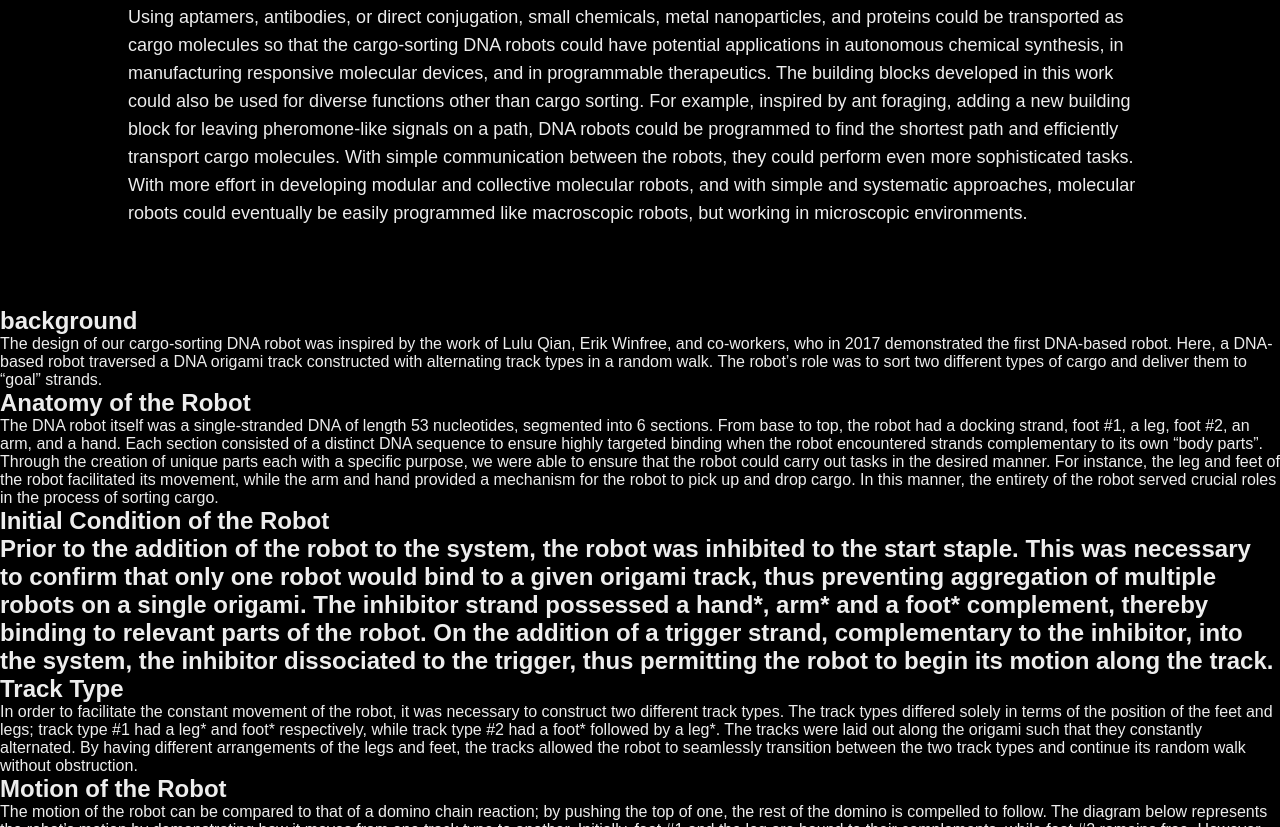
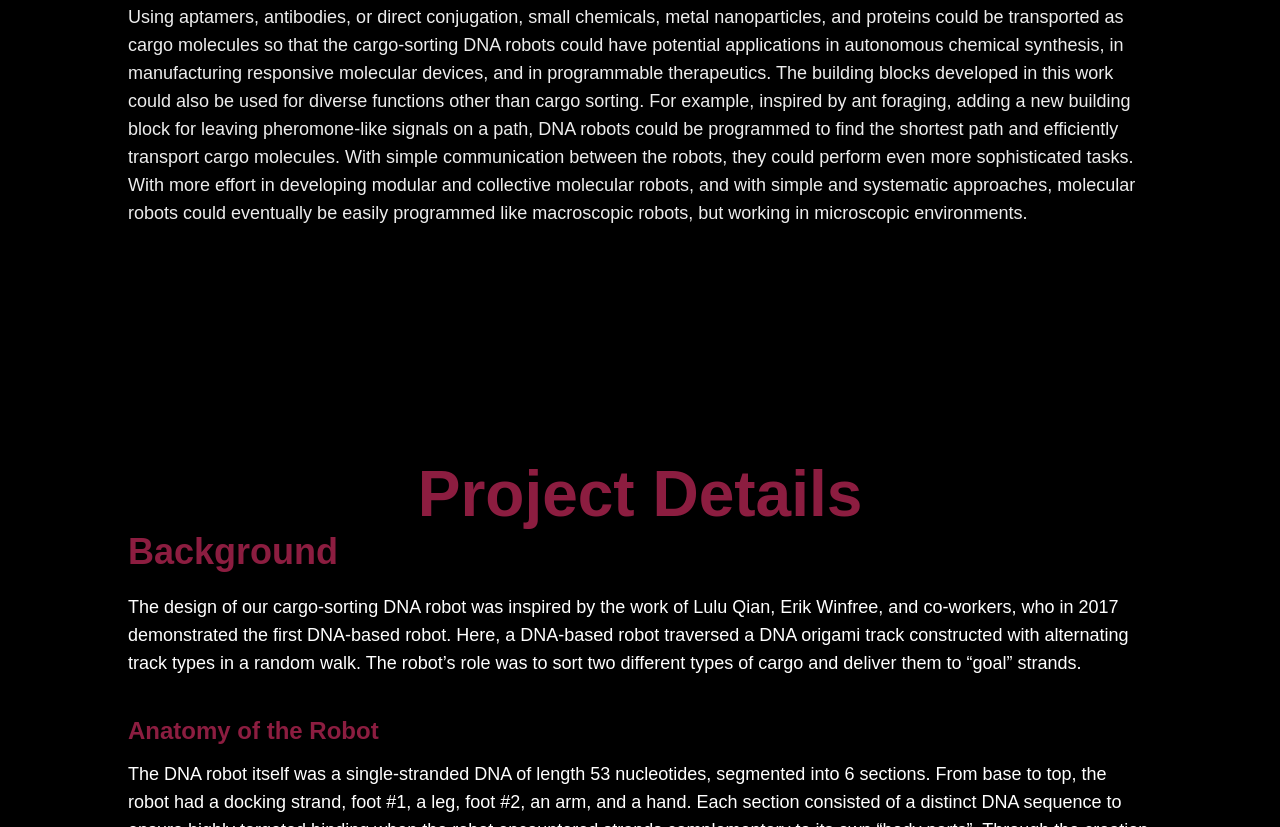
Before and after one commit to sbeeredd04/BIOMOD_CCB, a plain HTML site: page index.html in a window 1280 px wide. Shown: the part 1973-2800 px from the top of the page. Drawn offline with nearby package versions, Linux system fonts and the light colour scheme.

Commit message:
project details content

```diff
--- a/index.html
+++ b/index.html
@@ -18,7 +18,7 @@
 </head>
 <body>
     <header class="header">
-        <a href="#" class="logo">Cargo Code Breakers</a>
+        <a href="#" class="logo">Cargo <span>Code Breakers</span></a>
         <nav class="navbar">
             <a href="#home" class="active">Home</a>
             <a href="#intro" class="active">Introduction</a>
@@ -63,39 +63,44 @@
 
     <!-- section for project details-->
     <section class = "project">
-        <div class = "background">
-            <h2 class = "bgtitle">background</h2>
+        <!-- Title project in the center of the page-->
+        <div class = "project-title">
+            <h1>Project Details</h1>
+        </div>
+        <div class = "Background">
+            <h3>Background</h2>
             <p>
                 The design of our cargo-sorting DNA robot was inspired by the work of Lulu Qian, Erik Winfree, and co-workers, who in 2017 demonstrated the first DNA-based robot. Here, a DNA-based robot traversed a DNA origami track constructed with alternating track types in a random walk. The robot’s role was to sort two different types of cargo and deliver them to “goal” strands.
             </p>
+            </h3>
+        </div>
 
-            <h2 class = "anatomy">Anatomy of the Robot</h2>
+        <div class = "project-content">
+
+            <h2>Anatomy of the Robot</h2>
             <p>
                 The DNA robot itself was a single-stranded DNA of length 53 nucleotides, segmented into 6 sections. From base to top, the robot had a docking strand, foot #1, a leg, foot #2, an arm, and a hand. Each section consisted of a distinct DNA sequence to ensure highly targeted binding when the robot encountered strands complementary to its own “body parts”. Through the creation of unique parts each with a specific purpose, we were able to ensure that the robot could carry out tasks in the desired manner. For instance, the leg and feet of the robot facilitated its movement, while the arm and hand provided a mechanism for the robot to pick up and drop cargo. In this manner, the entirety of the robot served crucial roles in the process of sorting cargo.
             </p>
 
-            <h2 class = "IniCR">Initial Condition of the Robot<h2>
-            <p>
-                Prior to the addition of the robot to the system, the robot was inhibited to the start staple. This was necessary to confirm that only one robot would bind to a given origami track, thus preventing aggregation of multiple robots on a single origami. The inhibitor strand possessed a hand*, arm* and a foot* complement, thereby binding to relevant parts of the robot. On the addition of a trigger strand, complementary to the inhibitor, into the system, the inhibitor dissociated to the trigger, thus permitting the robot to begin its motion along the track.
+            <h2>Initial Condition of the Robot</h2>
+                <p>
+                    Prior to the addition of the robot to the system, the robot was inhibited to the start staple. This was necessary to confirm that only one robot would bind to a given origami track, thus preventing aggregation of multiple robots on a single origami. The inhibitor strand possessed a hand*, arm* and a foot* complement, thereby binding to relevant parts of the robot. On the addition of a trigger strand, complementary to the inhibitor, into the system, the inhibitor dissociated to the trigger, thus permitting the robot to begin its motion along the track.
+                </p>
 
-            </p>
-
-            <h2 class = "TrkType">Track Type</h2>
+            <h2>Track Type</h2>
             <p>
                 In order to facilitate the constant movement of the robot, it was necessary to construct two different track types. The track types differed solely in terms of the position of the feet and legs; track type #1 had a leg* and foot* respectively, while track type #2 had a foot* followed by a leg*. The tracks were laid out along the origami such that they constantly alternated. By having different arrangements of the legs and feet, the tracks allowed the robot to seamlessly transition between the two track types and continue its random walk without obstruction.
             </p>
 
-            <h2 class = "MtnRobot">Motion of the Robot</h2>
+            <h2>Motion of the Robot</h2>
             <p>
                 The motion of the robot can be compared to that of a domino chain reaction; by pushing the top of one, the rest of the domino is compelled to follow. The diagram below represents the robot’s motion by demonstrating how it moves from one track type to another. Initially, foot #1 and the leg are bound to their complements, while foot #2 remains free. However, foot #2 begins to bind to its complement on the second track type, and the leg and foot #1 are compelled to follow. Essentially, by constantly having one foot of the robot unbound, we were able to allow the robot to constantly continue its random walk. The robot will be fully incapacitated once it reaches the goal strand, where all its feet and its leg will be bound to their respective complements, creating a stable complex.
             </p>
 
-            <h2 class = "transpCargo">Transporting Cargo</h2>
+            <h2>Transporting Cargo</h2>
             <p>
                 As outlined earlier, the robot was designed with the purpose of transporting cargo across the DNA origami track. The cargo is a single-stranded DNA partitioned into four parts - the cargo identifier, an arm* complement, a hand* complement and a goal attacher*. The identifier allows the cargo to be recognized by the goal, while the arm* and hand* allow the cargo to be picked up by the robot. The goal attacher’s role is to bind the cargo to the goal strand. As the robot carries out its random walk, it meets the cargo along its path. The hand and the arm of the robot bind to their complements on the cargo, and the robot is now bound with cargo. The robot continues with its walk until it bumps into the designated cargo goal strand. Hence, the cargo’s hand*, arm* and identifier bind to the goal strand, indicating that the cargo has been deposited at the desired strand. The cargo is designed such that it has the capacity to carry molecules, augmenting its potential for use in drug delivery in medicine and other related fields.
             </p>
-
-
 
         </div>
 
--- a/js.js
+++ b/js.js
@@ -1,5 +1,5 @@
 var typed = new Typed(".text", {
-    strings: ["BIONICS lab","Team Marie Kondo"],
+    strings: ["BIONICS Lab","Team Cargo Code Breakers"],
     typeSpeed: 100,
     backSpeed: 100,
     backDelay: 1000,
--- a/stylesheet.css
+++ b/stylesheet.css
@@ -27,17 +27,22 @@ body {
 .logo {
     position: relative;
     font-size: 25px;
-    color: #ffc62a;
+    color: #ffc627;
     text-decoration: none;
     font-weight: 600;
     cursor: default;
     /* Removed opacity and animation properties */
 }
 
+.logo span {
+    font-weight: 400px;
+    color: #8C1d40;
+}
+
 .navbar a {
     display: inline-block;
     font-size: 25px;
-    color: #fff;
+    color: #ffc627;
     text-decoration: none;
     font-weight: 500;
     margin-left: 35px;
@@ -46,7 +51,7 @@ body {
 }
 
 .navbar a:hover {
-    color: #ffc62a;
+    color: #8C1d40;
 }
 
 /* Styling for the home section */
@@ -82,7 +87,7 @@ body {
 }
 
 .home-content h1 span {
-    color: #ffc62a;
+    color: #ffc627;
     font-weight: 600;
 }
 
@@ -96,7 +101,7 @@ body {
 }
 
 .text {
-    color: #ffc62a;
+    color: #ffc627;
     font-size: 30px;
 }
 
@@ -142,14 +147,14 @@ body {
 }
 
 .intro-content h2 {
-    color: #ffc62a; /* Heading color */
+    color: #ffc627; /* Heading color */
     font-size: 36px;
     font-weight: 600;
     margin-bottom: 20px;
 }
 
 .intro-content h3 {
-    color: #ffc62a; /* Heading color */
+    color: #ffc627; /* Heading color */
     font-size: 24px;
     font-weight: 500;
     margin-top: 40px;
@@ -173,6 +178,7 @@ body {
     }
     .intro-content h3 {
         font-size: 22px;
+        font-weight: 540px;
     }
     .intro-content p {
         font-size: 16px;
@@ -190,3 +196,45 @@ body {
     /* Adjust styles for large screens */
     /* ... */
 }
+
+/*styling for project section*/
+.project {
+    padding: 50px 10%;
+}
+
+.Background h3 {
+    color: #8C1d40;
+    font-size: 36px;
+    font-weight: 600;
+    margin-bottom: 20px;
+}
+
+.Background p {
+    color: #fff;
+    font-size: 18px;
+    line-height: 28px;
+    margin-bottom: 30px;
+}
+
+.project-content p {
+    color: #fff;
+    font-size: 18px;
+    line-height: 28px;
+    margin-bottom: 30px;
+}
+
+.project .project-content h2 {
+    color: #8C1d40;
+    font-size: 24px;
+    font-weight: 540px;
+    margin-top: 40px;
+    margin-bottom: 15px;
+}
+
+/*project details title at the center of the page*/
+.project-title h1 {
+    margin-top: 100px;
+    text-align: center;
+    font-size: 64px;
+    color:#8C1d40;
+}
```
